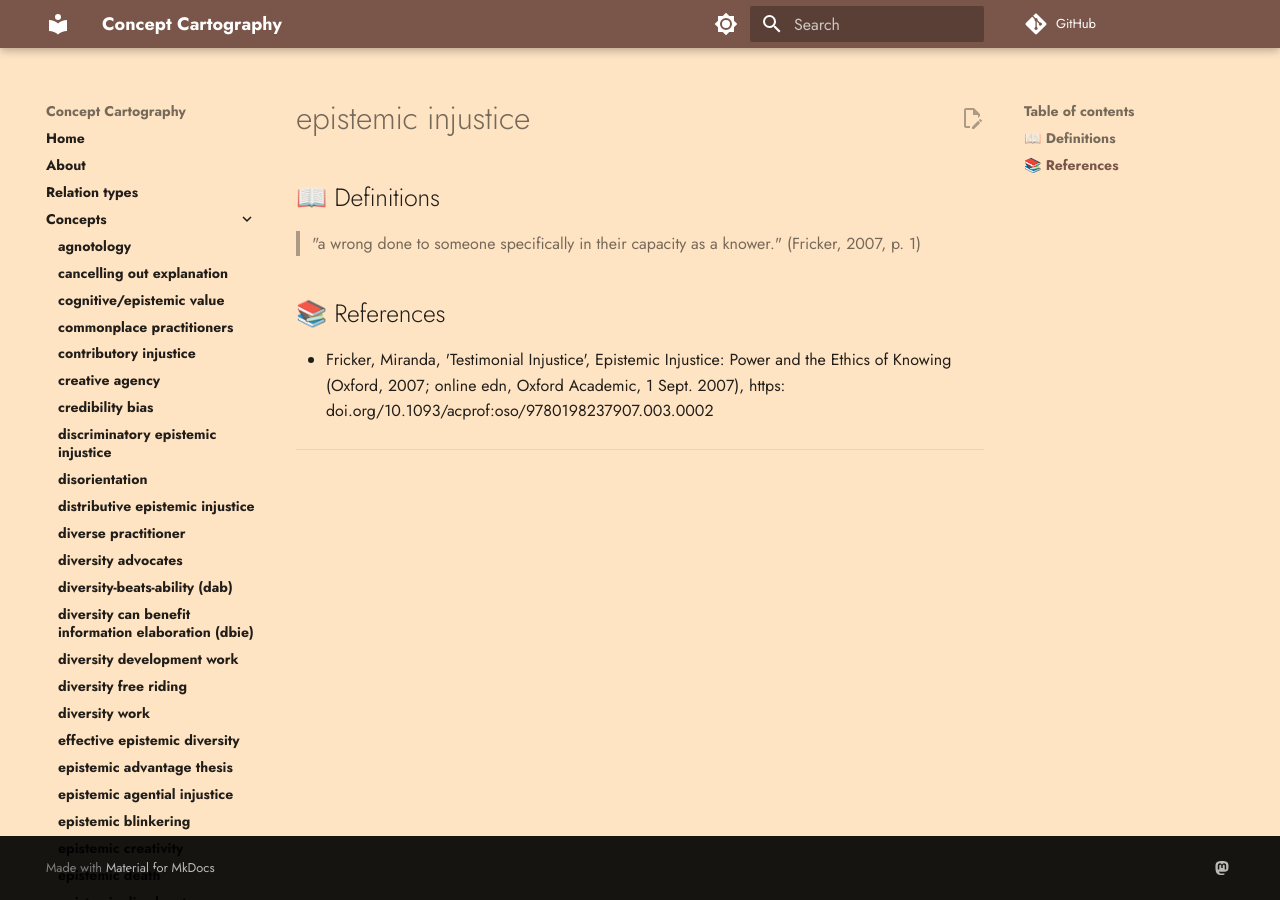
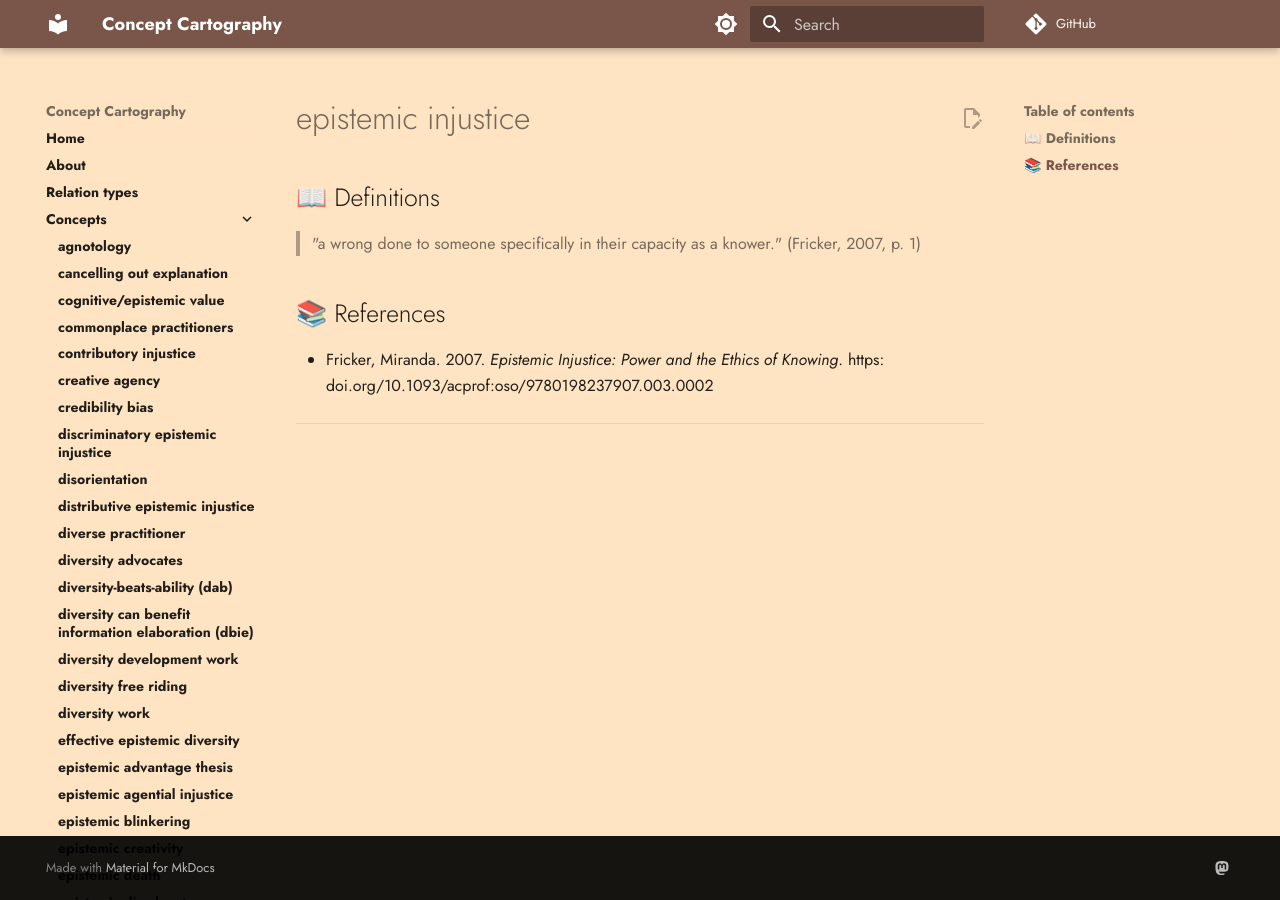
Before and after one commit to conceptcartography/conceptcartography, an MkDocs documentation site: the page built from docs/concepts/epistemic-injustice.md, in a window 1280 px wide. Built offline with MkDocs 1.6.1 and Material for MkDocs 9.7.7, drawn with Linux system fonts in a browser that asks for light colours; comment, search, counter and statistics services are not loaded; the version menu is left out.

Commit message:
Update epistemic-injustice.md

```diff
--- a/docs/concepts/epistemic-injustice.md
+++ b/docs/concepts/epistemic-injustice.md
@@ -6,7 +6,7 @@
 
 ## 📚 References
 
-- Fricker, Miranda, 'Testimonial Injustice', Epistemic Injustice: Power and the Ethics of Knowing (Oxford, 2007; online edn, Oxford Academic, 1 Sept. 2007), https: doi.org/10.1093/acprof:oso/9780198237907.003.0002
+- Fricker, Miranda. 2007. _Epistemic Injustice: Power and the Ethics of Knowing_. https: doi.org/10.1093/acprof:oso/9780198237907.003.0002
 
 ---
 
```
